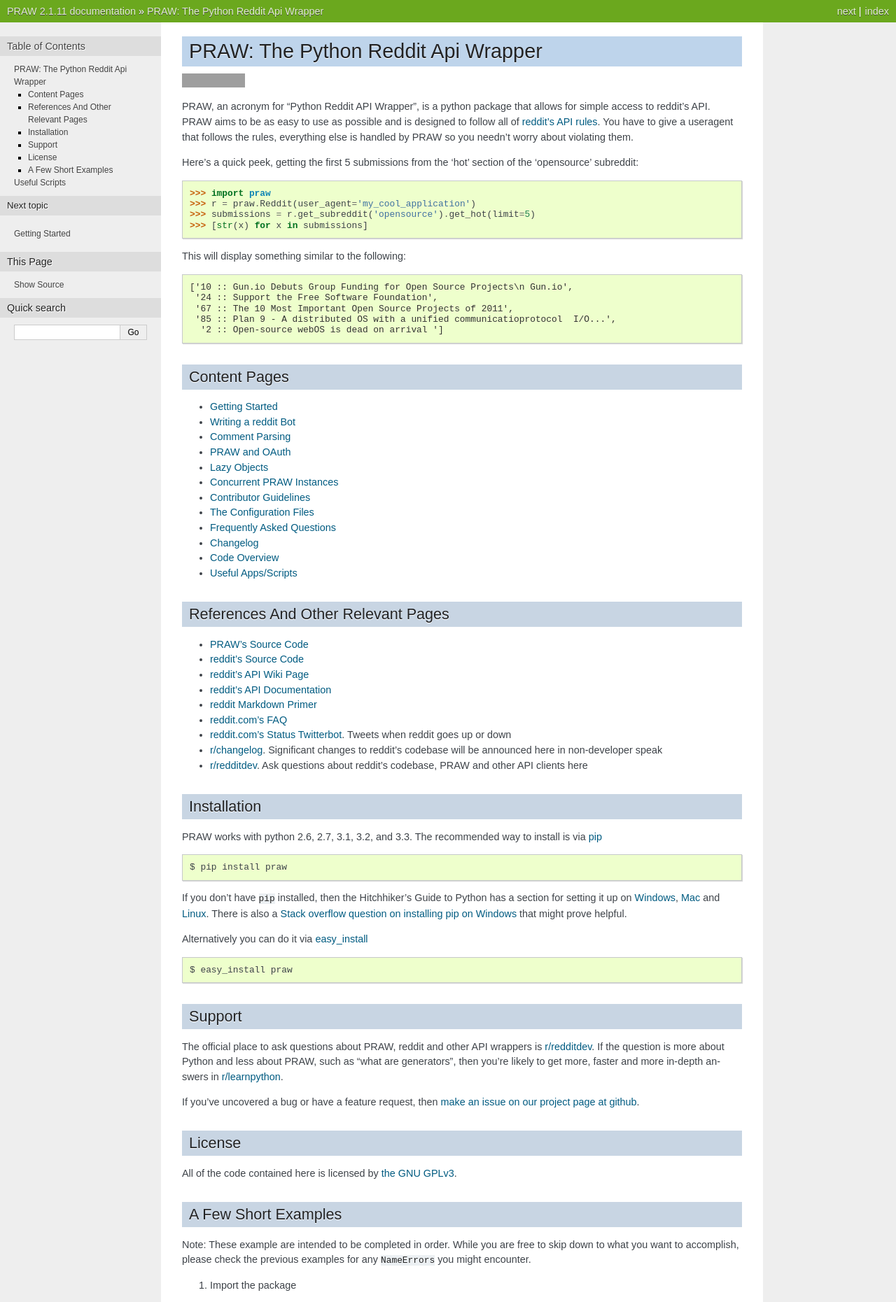
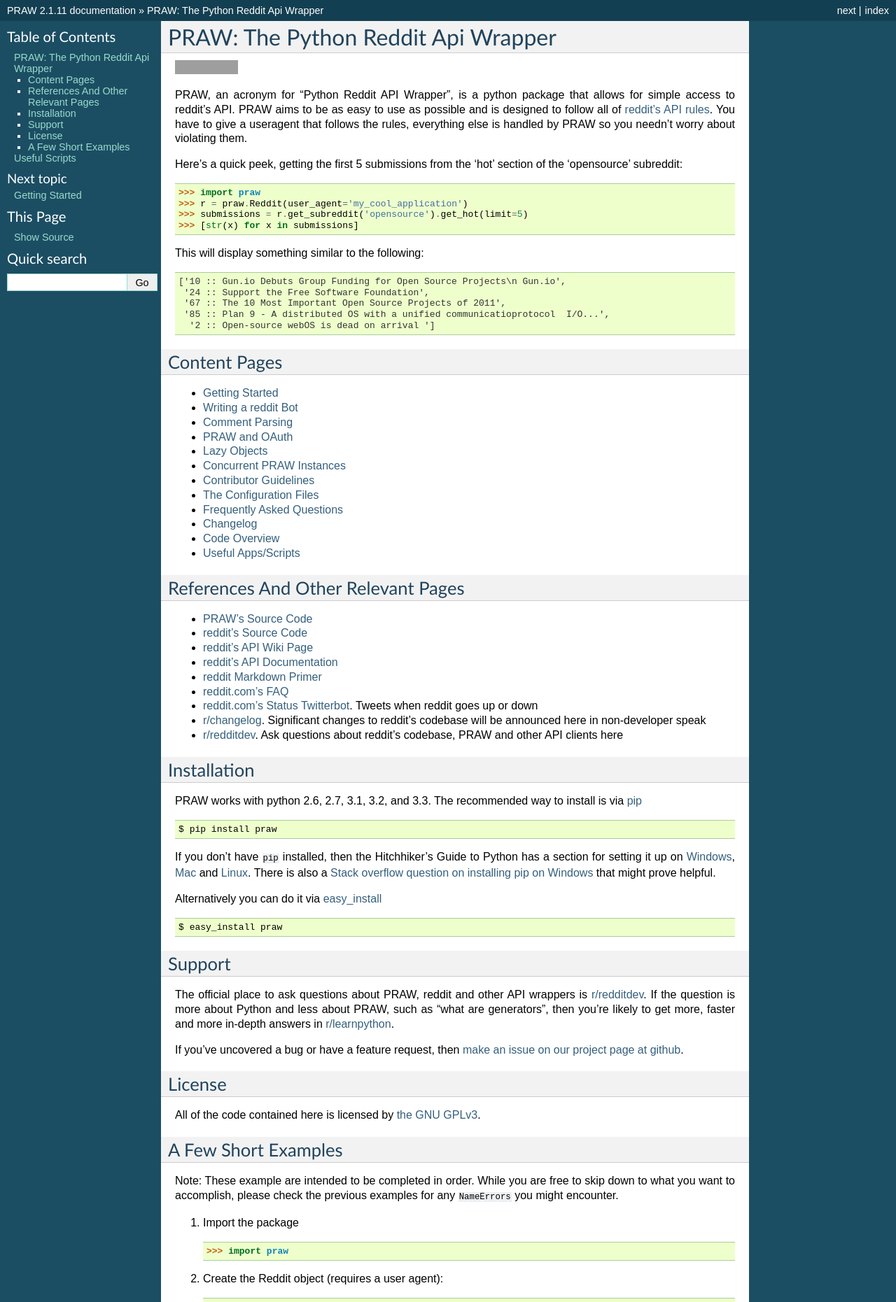
Before and after one commit to praw-dev/praw, a Sphinx documentation site: the page built from docs/index.rst, in a window 1280 px wide. Shown: the top 1861 px of the page at 70% size. Built offline with Sphinx 7.4.7, drawn with Linux system fonts in a browser that asks for light colours; grey boxes are pictures that could not be loaded.

Commit message:
RTD documentation moved to new theme.
* New theme looks way more clean and neat.
* Also mobile supported.
* Refer to
  http://ericholscher.com/blog/2013/nov/4/new-theme-read-the-docs/ for
  more information.

```diff
--- a/docs/conf.py
+++ b/docs/conf.py
@@ -98,8 +98,9 @@ pygments_style = 'sphinx'
 # -- Options for HTML output ---------------------------------------------------
 
 # The theme to use for HTML and HTML Help pages.  See the documentation for
-# a list of builtin themes.
-html_theme = 'nature'
+# a list of builtin themes. Currently Setting it to default to allow RTD
+# builds to pickup the new default theme.
+html_theme = 'default'
 
 # Theme options are theme-specific and customize the look and feel of a theme
 # further.  For a list of options available for each theme, see the
```
